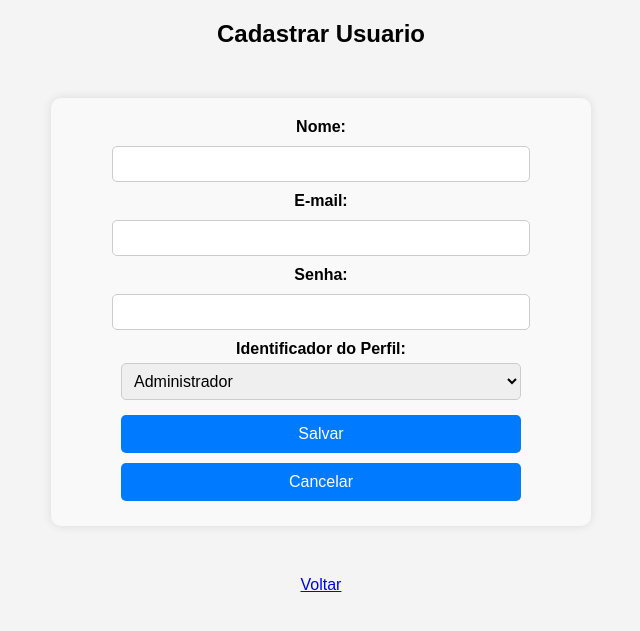
After one commit to Marcozdrx/marcos_fernandes_prova, a PHP site: page /cadastro_usuario.php in a window 1280 px wide. The commit adds this page. Shown: the top 631 px of the page, without its empty margins (319-959 px from the left). Run offline with PHP 8.4, Linux system fonts and the light colour scheme; a user stored in the database is signed in.

Commit message:
atividades, continuação da aula pra prova

```diff
--- a/alterar_senha.php
+++ b/alterar_senha.php
@@ -4,7 +4,7 @@
 
     // Garante que o usuario esteja logado
     if(!isset($_SESSION['id_usuario'])){
-        echo "<script>alert('Acesso negado!');window.location.href='login.php'</script>";
+        echo "<script>alert('Acesso negado!');window.location.href='index.php'</script>";
         exit();
     }
 
@@ -30,7 +30,7 @@
 
             if($stmt->execute()){
                 session_destroy();
-                echo "<script>alert('Senha alterada com sucesso. Faça login novamente!');window.location.href='login.php'</script>";
+                echo "<script>alert('Senha alterada com sucesso. Faça login novamente!');window.location.href='index.php'</script>";
             }else{
                 echo "<script>alert('Erro ao alterar a senha!');</script>";
             }
--- /dev/null
+++ b/cadastro_usuario.php
@@ -0,0 +1,65 @@
+<?php
+    session_start();
+    require_once 'conexao.php';
+
+    // Verifica se o usuario tem permissao sopondo que o perfil 1 seja o administrador
+
+    if($_SESSION['perfil']!=1){
+        echo "Acesso negado!";
+    }
+
+    if($_SERVER["REQUEST_METHOD"]=="POST"){
+        $nome = $_POST['nome'];
+        $email = $_POST['email'];
+        $senha = password_hash ($_POST['senha'],PASSWORD_DEFAULT);
+        $id_perfil = $_POST['id_perfil'];
+
+        $sql = "INSERT INTO usuario(nome, email, senha, id_perfil)
+        VALUES (:nome, :email, :senha, :id_perfil)";
+
+        $stmt = $pdo->prepare($sql);
+        $stmt->bindParam(":nome", $nome);
+        $stmt->bindParam(":email", $email);
+        $stmt->bindParam(":senha", $senha);
+        $stmt->bindParam(":id_perfil", $id_perfil);
+
+        if($stmt->execute()){
+            echo "<script>alert('Usuario cadastrado com sucesso!');</script>";
+        }else{
+            echo "<script>alert('Erro ao cadastrar usuario');</script>";
+        }
+    }
+?>
+
+<!DOCTYPE html>
+<html lang="pt-BR">
+<head>
+    <meta charset="UTF-8">
+    <meta name="viewport" content="width=device-width, initial-scale=1.0">
+    <title>Cadastrar Usuario</title>
+    <link rel="stylesheet" href="styles.css">
+</head>
+<body>
+    <h2>Cadastrar Usuario</h2>
+    <form action="cadastro_usuario.php" method="POST">
+        <label>Nome: </label>
+        <input type="text" name="nome" id="nome" required>
+        <label>E-mail: </label>
+        <input type="email" name="email" id="email" required>
+        <label>Senha: </label>
+        <input type="password" name="senha" id="senha" required>
+        <label>Identificador do Perfil: </label>
+        <select id="id_perfil" name="id_perfil">
+            <option value="1">Administrador</option>
+            <option value="2">Secretaria</option>
+            <option value="3">Amoxerife</option>
+            <option value="4">Cliente</option>
+        </select>
+
+        <button type="submit">Salvar</button>
+        <button type="reset">Cancelar</button>
+    </form>
+
+    <a href="principal.php">Voltar</a>
+</body>
+</html>
--- a/conexao.php
+++ b/conexao.php
@@ -45,7 +45,7 @@ try {
 
     // Se a conexão for bem-sucedida, a variável $pdo agora contém um objeto
     // que representa a conexão com o banco de dados. Este objeto $pdo
-    // será usado em outros scripts (como o login.php) para executar consultas SQL.
+    // será usado em outros scripts (como o index.php) para executar consultas SQL.
 
 } catch (PDOException $e) {
     // Se ocorrer qualquer erro (uma PDOException) durante a tentativa de conexão no bloco 'try',
--- a/login.php
+++ b/index.php
@@ -30,7 +30,7 @@
             }
         }else{
             // Login invalido
-            echo "<script>alert('E-mail ou senha incorretos.'); window.location.href='login.php';</script>";;
+            echo "<script>alert('E-mail ou senha incorretos.'); window.location.href='index.php';</script>";;
         }
     }
 ?>
@@ -44,7 +44,7 @@
 </head>
 <body>
     <h2>Login</h2>
-    <form action="login.php" method="POST">
+    <form action="index.php" method="POST">
         <label for="email">E-mail: </label>
         <input type="email" id="email" name="email" required>
         <label for="senha">Senha: </label>
--- /dev/null
+++ b/logout.php
@@ -0,0 +1,6 @@
+<?php
+    session_start();
+    session_destroy();
+    header("Location: index.php");
+    exit();
+?>
--- a/recuperar_senha.php
+++ b/recuperar_senha.php
@@ -28,7 +28,7 @@
 
             // Simula o envio do email (grava em txt)
             simularEnvioEmail($email, $senha_temporaria);
-            echo "<script>alert('Uma senha temporaria foi gerada e enviada(simulação). Verifique o arquivo emails_simulados.txt');window.location.href='login.php';</script>";
+            echo "<script>alert('Uma senha temporaria foi gerada e enviada(simulação). Verifique o arquivo emails_simulados.txt');window.location.href='index.php';</script>";
         }else{
             echo "<script>alert('Email nao encontrado');</script>";
         }
```
Also changed, not shown: buscar_usuario.php (added, +64 -0 lines), principal.php (+49 -8 lines), alterar_usuario.php (added), excluir_usuario.php (added).
